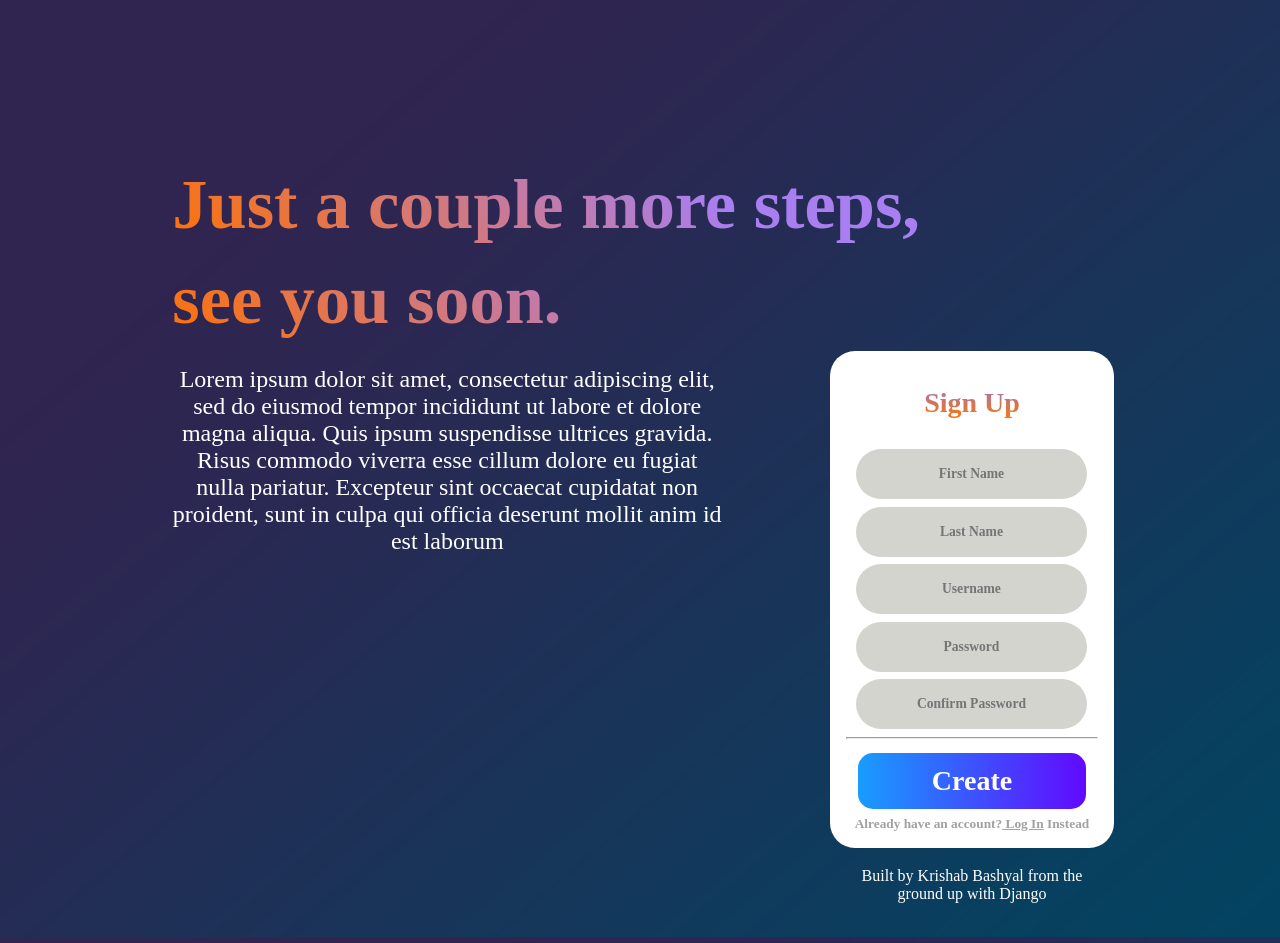
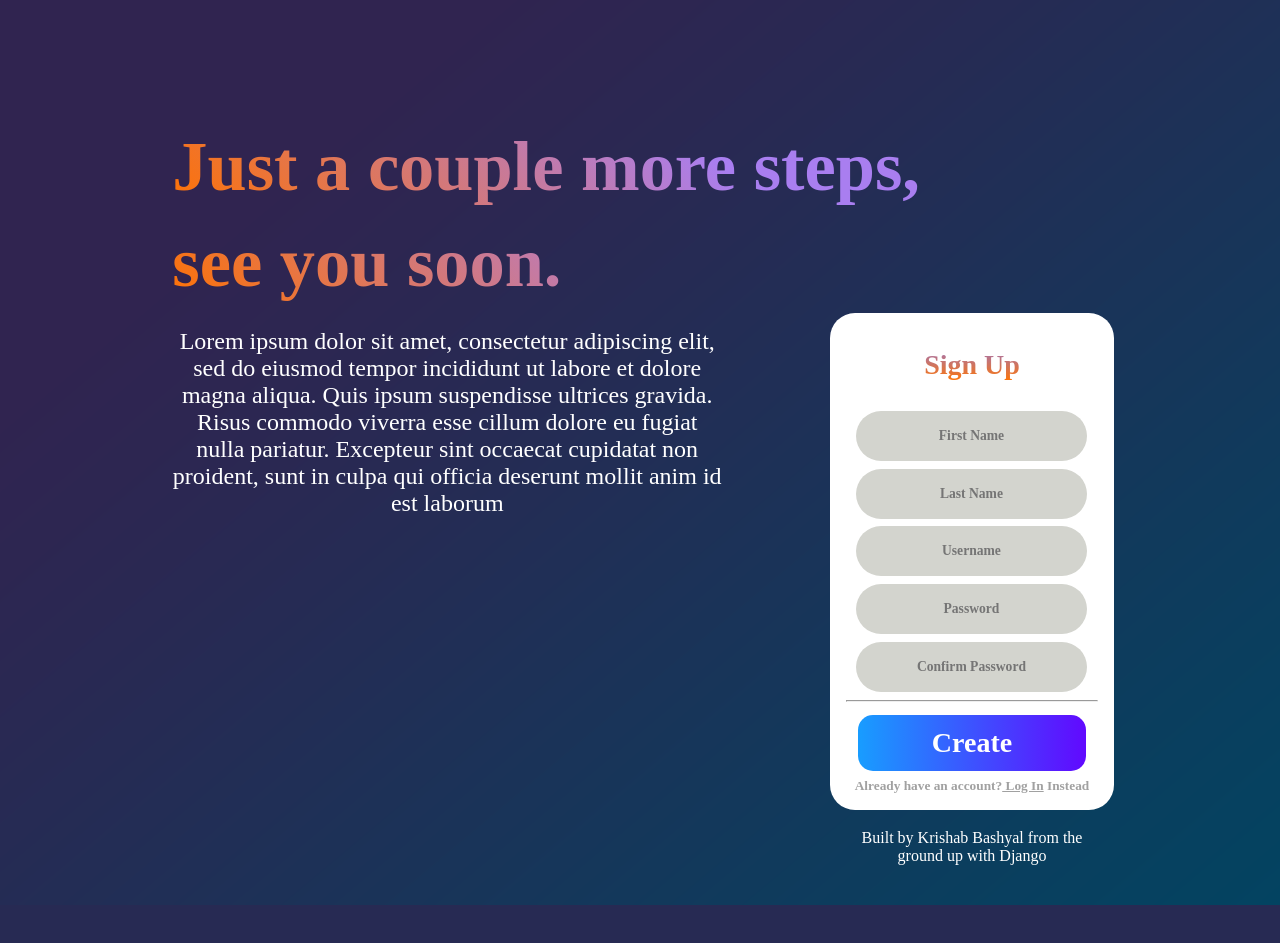
Before and after one commit to krishabbashyal/task-manager, a Django app: page /register/ in a window 1280 px wide. After the commit the page ends 905 px from the top, so only its background shows below. Run offline with Django 3.2, Linux system fonts and the light colour scheme.

Commit message:
Made Changes

```diff
--- a/mainProjectDir/mainProjectDir/settings.py
+++ b/mainProjectDir/mainProjectDir/settings.py
@@ -21,7 +21,7 @@ BASE_DIR = Path(__file__).resolve().parent.parent
 # See https://docs.djangoproject.com/en/3.2/howto/deployment/checklist/
 
 # SECURITY WARNING: keep the secret key used in production secret!
-SECRET_KEY = 'django-insecure-p4dhk+=i)h(l!k4cgflzd9-z@38zy6^j#nx+z52ok7)#*-)a6f'
+SECRET_KEY = ''
 
 # SECURITY WARNING: don't run with debug turned on in production!
 DEBUG = True
--- a/mainProjectDir/users/static/users/users.css
+++ b/mainProjectDir/users/static/users/users.css
@@ -8,7 +8,6 @@ body {
     padding: 1rem;
     width: 20%;
     text-align: center;
-    margin: auto;
     margin-top: -18%;
     margin-left: 65%;
 }
@@ -161,7 +160,7 @@ body {
 .text-group{
     font-size: 2.2em;
     margin-left: 13%;
-    margin-top: 13%;
+    margin-top: 10%;
     font-family: 'Century Gothic';
     font-weight: bolder;
 }
```
Also changed, not shown: UI-UX/PNG Files/Assets/img19.jpg (added), mainProjectDir/db.sqlite3.
